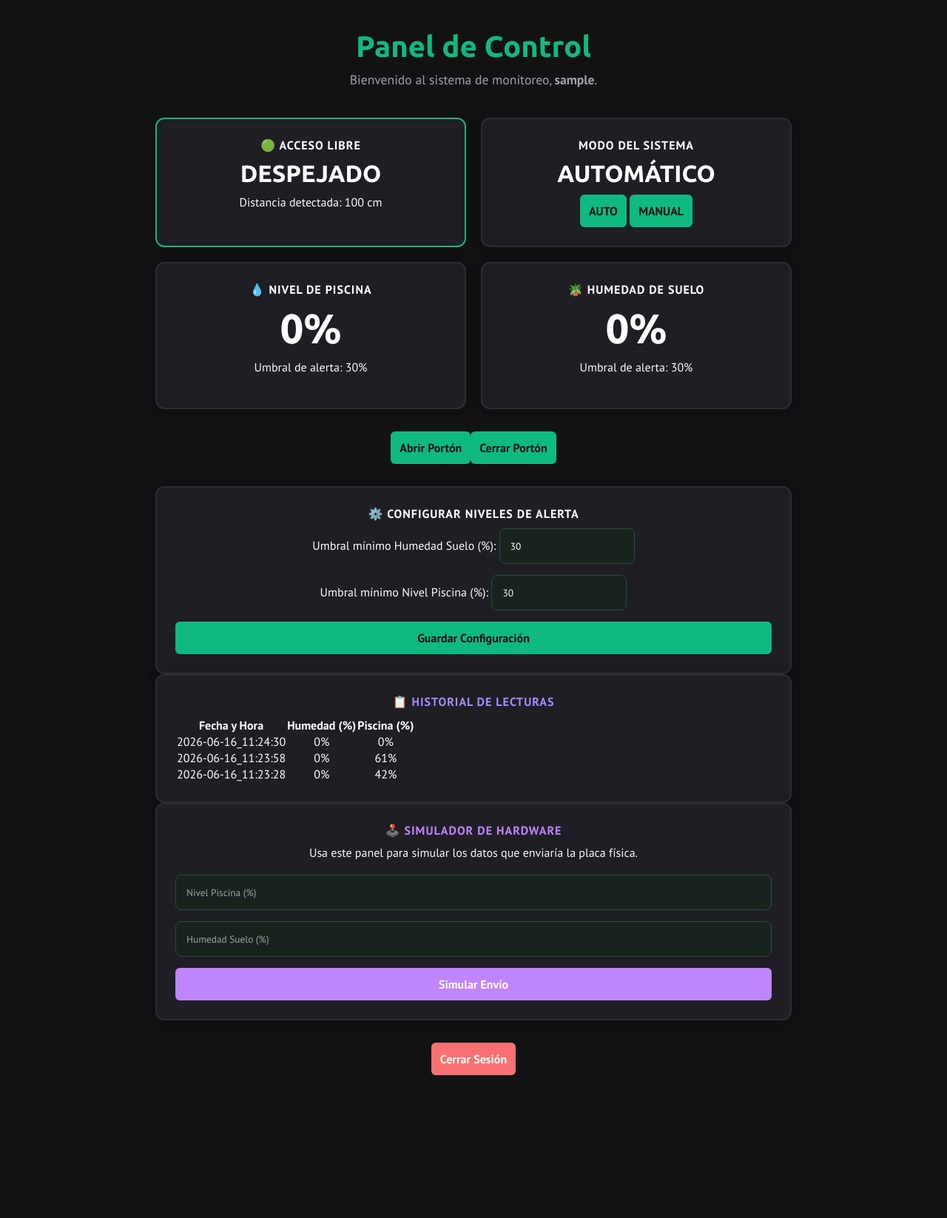
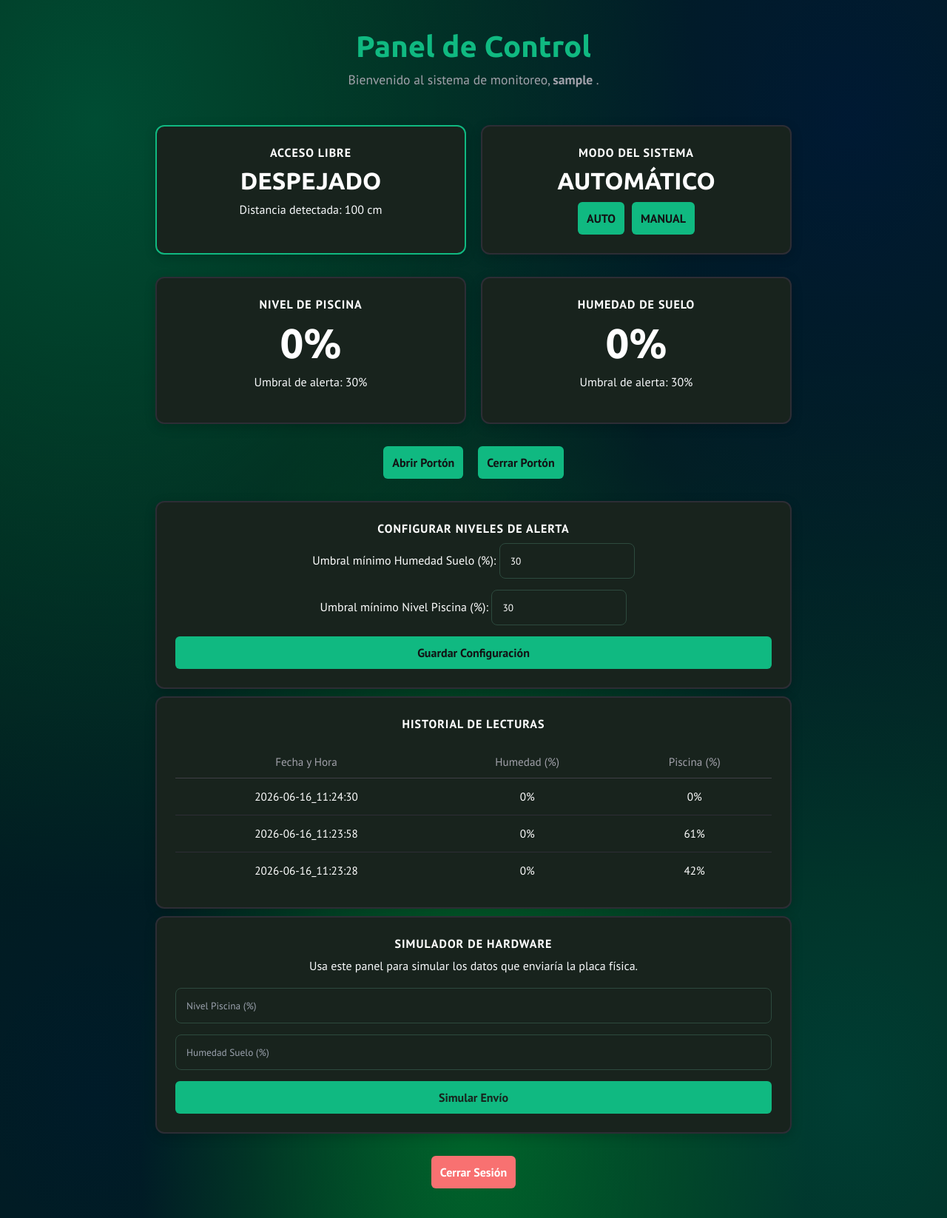
Before and after one commit to NathanaelPerez02/Finca-Inteligente-IoT, a PHP site: page /principal.php in a window 1280 px wide. Shown: the whole page at 74% size. Before the commit the page ends 1453 px from the top, so only its background shows below. Run offline with PHP 8.4, Linux system fonts and the light colour scheme; the visitor is signed in with stand-in values (Sample User, id 1); data that the repository does not hold is empty.

Commit message:
arreglando panel de control

```diff
--- a/css/estilos.css
+++ b/css/estilos.css
@@ -48,13 +48,14 @@ body {
     background: linear-gradient(135deg, rgba(255, 255, 255, 0.1), rgba(255, 255, 255, 0));
     -webkit-backdrop-filter: blur(20px);
     backdrop-filter: blur(20px);
+    border: 1px solid rgba(255, 255, 255, 0.08);
+    box-shadow: 0 8px 32px 0 rgba(0, 0, 0, 0.5);
     padding: 40px;
     border-radius: 32px;
     width: 100%;
     max-width: 600px;
     text-align: center;
-    border: 1px solid rgba(255, 255, 255, 0.08);
-    box-shadow: 0 8px 32px 0 rgba(0, 0, 0, 0.5);
+
 }
 
 .welcome-container h1 {
@@ -173,11 +174,22 @@ a:hover {
 /* =========================================
    PANEL DE CONTROL (DASHBOARD)
    ========================================= */
+   .dashboard{
+     background-color: #031f14;
+    background-image:
+        radial-gradient(at 10% 10%, hsla(160, 100%, 15%, 1) 0px, transparent 50%),
+        radial-gradient(at 90% 10%, hsla(210, 100%, 10%, 1) 0px, transparent 50%),
+        radial-gradient(at 50% 90%, hsla(145, 100%, 20%, 1) 0px, transparent 50%),
+        radial-gradient(at 90% 90%, hsla(170, 100%, 12%, 1) 0px, transparent 50%),
+        radial-gradient(at 10% 90%, hsla(200, 100%, 8%, 1) 0px, transparent 50%);
+    background-size: cover;
+   }
 .dashboard-container {
     max-width: 900px;
     margin: 40px auto;
     padding: 0 20px;
     color: #ffffff;
+
 }
 
 .dashboard-header {
@@ -206,7 +218,7 @@ a:hover {
 }
 
 .dash-card {
-    background-color: #1e1e24;
+    background-color: #18231d;
     border-radius: 12px;
     padding: 25px;
     text-align: center;
@@ -240,4 +252,49 @@ a:hover {
     display: flex;
     align-items: center;
     justify-content: center;
+    gap: 20px;
 }
+
+.toggle-buttons{
+    display: flex;
+    align-items: center;
+    justify-content: center;
+    gap: 10px;
+}
+
+.table-responsive {
+    width: 100%;
+    overflow-x: auto;
+    -webkit-overflow-scrolling: touch;
+}
+
+.table-historial {
+    width: 100%;
+    border-collapse: collapse;
+    font-size: 0.95rem;
+    text-align: center;
+}
+
+.table-historial th {
+    color: #a1a1aa;
+    padding: 12px 15px; /* Más espacio a los lados */
+    border-bottom: 1px solid #3f3f46; /* Línea divisoria inferior */
+    white-space: nowrap;
+    font-weight: normal;
+}
+
+.table-historial td {
+    color: #ffffff;
+    padding: 15px 15px; /* Más espacio arriba y a los lados */
+    border-bottom: 1px solid #2d2d35; /* Línea divisoria tenue entre filas */
+    white-space: nowrap;
+}
+
+/* Quita la línea de la última fila para que se vea más limpio */
+.table-historial tbody tr:last-child td {
+    border-bottom: none;
+}
+.dash-card{
+    margin-top: 10px;
+
+}
--- a/principal.php
+++ b/principal.php
@@ -29,26 +29,32 @@ $distancia_inicial = (int)($datos_user['acceso_actual'] ?? 100);
 ?>
 <!DOCTYPE html>
 <html lang="es">
+
 <head>
     <meta charset="UTF-8">
     <meta name="viewport" content="width=device-width, initial-scale=1.0">
     <title>Panel Principal - Finca Inteligente</title>
     <link rel="stylesheet" href="css/estilos.css">
 </head>
-<body>
+
+<body class="dashboard">
     <main class="dashboard-container">
 
         <header class="dashboard-header">
             <h1>Panel de Control</h1>
-            <p>Bienvenido al sistema de monitoreo, <strong><?php echo htmlspecialchars($_SESSION['usuario']); ?></strong>.</p>
+            <p>Bienvenido al sistema de monitoreo, <strong>
+                    <?php echo htmlspecialchars($_SESSION['usuario']); ?>
+                </strong>.</p>
         </header>
 
         <section class="cards-grid">
 
             <div id="tarjeta_acceso" class="dash-card border-green">
-                <h3 id="titulo_acceso" class="text-green">🟢 ACCESO LIBRE</h3>
+                <h3 id="titulo_acceso" class="text-green">ACCESO LIBRE</h3>
                 <h2 id="estado_acceso">DESPEJADO</h2>
-                <p id="distancia_real">Distancia detectada: <?php echo $distancia_inicial; ?> cm</p>
+                <p id="distancia_real">Distancia detectada:
+                    <?php echo $distancia_inicial; ?> cm
+                </p>
             </div>
             <div class="dash-card">
                 <h3>MODO DEL SISTEMA</h3>
@@ -59,15 +65,23 @@ $distancia_inicial = (int)($datos_user['acceso_actual'] ?? 100);
                 </div>
             </div>
             <div class="dash-card">
-                <h3 class="text-blue">💧 Nivel de Piscina</h3>
-                <h2 id="valor_agua" class="data-value"><?php echo htmlspecialchars($datos_user['agua_actual'] ?? '0'); ?>%</h2>
-                <p>Umbral de alerta: <?php echo htmlspecialchars($datos_user['umbral_agua'] ?? '30'); ?>%</p>
+                <h3 class="text-blue">Nivel de Piscina</h3>
+                <h2 id="valor_agua" class="data-value">
+                    <?php echo htmlspecialchars($datos_user['agua_actual'] ?? '0'); ?>%
+                </h2>
+                <p>Umbral de alerta:
+                    <?php echo htmlspecialchars($datos_user['umbral_agua'] ?? '30'); ?>%
+                </p>
             </div>
 
             <div class="dash-card">
-                <h3 class="text-yellow">🪴 Humedad de Suelo</h3>
-                <h2 id="valor_humedad" class="data-value"><?php echo htmlspecialchars($datos_user['humedad_actual'] ?? '0'); ?>%</h2>
-                <p>Umbral de alerta: <?php echo htmlspecialchars($datos_user['umbral_humedad'] ?? '30'); ?>%</p>
+                <h3 class="text-yellow">Humedad de Suelo</h3>
+                <h2 id="valor_humedad" class="data-value">
+                    <?php echo htmlspecialchars($datos_user['humedad_actual'] ?? '0'); ?>%
+                </h2>
+                <p>Umbral de alerta:
+                    <?php echo htmlspecialchars($datos_user['umbral_humedad'] ?? '30'); ?>%
+                </p>
             </div>
 
         </section>
@@ -80,18 +94,20 @@ $distancia_inicial = (int)($datos_user['acceso_actual'] ?? 100);
         <section class="control-section">
 
             <div class="dash-card card-form">
-                <h3 class="text-green">⚙️ Configurar Niveles de Alerta</h3>
+                <h3 class="text-green">Configurar Niveles de Alerta</h3>
                 <?php if(!empty($mensaje_exito)) { echo "<p class='exito'>$mensaje_exito</p>"; } ?>
 
                 <form method="POST" action="principal.php" class="form-vertical">
                     <div class="input-group">
                         <label>Umbral mínimo Humedad Suelo (%):</label>
-                        <input type="number" name="umbral_humedad" value="<?php echo htmlspecialchars($datos_user['umbral_humedad'] ?? '30'); ?>" required>
+                        <input type="number" name="umbral_humedad"
+                            value="<?php echo htmlspecialchars($datos_user['umbral_humedad'] ?? '30'); ?>" required>
                     </div>
 
                     <div class="input-group">
                         <label>Umbral mínimo Nivel Piscina (%):</label>
-                        <input type="number" name="umbral_agua" value="<?php echo htmlspecialchars($datos_user['umbral_agua'] ?? '30'); ?>" required>
+                        <input type="number" name="umbral_agua"
+                            value="<?php echo htmlspecialchars($datos_user['umbral_agua'] ?? '30'); ?>" required>
                     </div>
 
                     <button type="submit" name="actualizar_umbrales" class="btn">Guardar Configuración</button>
@@ -99,7 +115,7 @@ $distancia_inicial = (int)($datos_user['acceso_actual'] ?? 100);
             </div>
 
             <div class="dash-card card-form">
-                <h3 style="color: #a78bfa; margin-bottom: 10px;">📋 Historial de Lecturas</h3>
+                <h3 style="text-align: center; color: #ffffff; margin-bottom: 20px;">HISTORIAL DE LECTURAS</h3>
 
                 <div class="table-responsive">
                     <table class="table-historial">
@@ -132,14 +148,15 @@ $distancia_inicial = (int)($datos_user['acceso_actual'] ?? 100);
             </div>
 
             <div class="dash-card card-form">
-                <h3 style="color: #c084fc; margin-bottom: 10px;">🕹️ Simulador de Hardware</h3>
+                <h3 style="color: #ffffff; margin-bottom: 10px;">Simulador de Hardware</h3>
                 <p>Usa este panel para simular los datos que enviaría la placa física.</p>
 
                 <form action="api_sensores.php" target="_blank" method="GET" class="form-horizontal">
-                    <input type="hidden" name="usuario" value="<?php echo htmlspecialchars($datos_user['usuario'] ?? 'oldtote'); ?>">
+                    <input type="hidden" name="usuario"
+                        value="<?php echo htmlspecialchars($datos_user['usuario'] ?? 'oldtote'); ?>">
                     <input type="number" name="agua" placeholder="Nivel Piscina (%)" required>
                     <input type="number" name="humedad" placeholder="Humedad Suelo (%)" required>
-                    <button type="submit" style="background: #c084fc; color: white;">Simular Envío</button>
+                    <button type="submit" style="background: #10B981; color: #18231d;">Simular Envío</button>
                 </form>
             </div>
 
@@ -157,7 +174,7 @@ $distancia_inicial = (int)($datos_user['acceso_actual'] ?? 100);
             fetch('get_datos.php')
                 .then(respuesta => respuesta.json())
                 .then(datos => {
-                    if(!datos.error) {
+                    if (!datos.error) {
                         document.getElementById('valor_agua').innerText = datos.agua_actual + '%';
                         document.getElementById('valor_humedad').innerText = datos.humedad_actual + '%';
 
@@ -171,7 +188,7 @@ $distancia_inicial = (int)($datos_user['acceso_actual'] ?? 100);
                         textoDistancia.innerText = "Distancia detectada: " + distancia + " cm";
 
                         if (distancia <= 10) {
-                            tituloAcceso.innerText = "🚗 ZONA OCUPADA";
+                            tituloAcceso.innerText = "ZONA OCUPADA";
                             tituloAcceso.style.color = "#f87171";
                             textoEstado.innerText = "ESPERA / RFID";
                             textoEstado.style.color = "#ffffff";
@@ -179,7 +196,7 @@ $distancia_inicial = (int)($datos_user['acceso_actual'] ?? 100);
                             tarjeta.classList.add("card-ocupada-anim");
                         }
                         else if (distancia > 10 && distancia <= 15) {
-                            tituloAcceso.innerText = "⚠️ PRECAUCIÓN";
+                            tituloAcceso.innerText = "PRECAUCIÓN";
                             tituloAcceso.style.color = "#fbbf24";
                             textoEstado.innerText = "ACERCÁNDOSE";
                             textoEstado.style.color = "#ffffff";
@@ -187,7 +204,7 @@ $distancia_inicial = (int)($datos_user['acceso_actual'] ?? 100);
                             tarjeta.classList.remove("card-ocupada-anim");
                         }
                         else {
-                            tituloAcceso.innerText = "🟢 ACCESO LIBRE";
+                            tituloAcceso.innerText = "ACCESO LIBRE";
                             tituloAcceso.style.color = "#10B981";
                             textoEstado.innerText = "DESPEJADO";
                             textoEstado.style.color = "#ffffff";
@@ -202,4 +219,5 @@ $distancia_inicial = (int)($datos_user['acceso_actual'] ?? 100);
         setInterval(actualizarSensores, 3000);
     </script>
 </body>
+
 </html>
```
Lines whose indentation alone changed are shown as unchanged.
